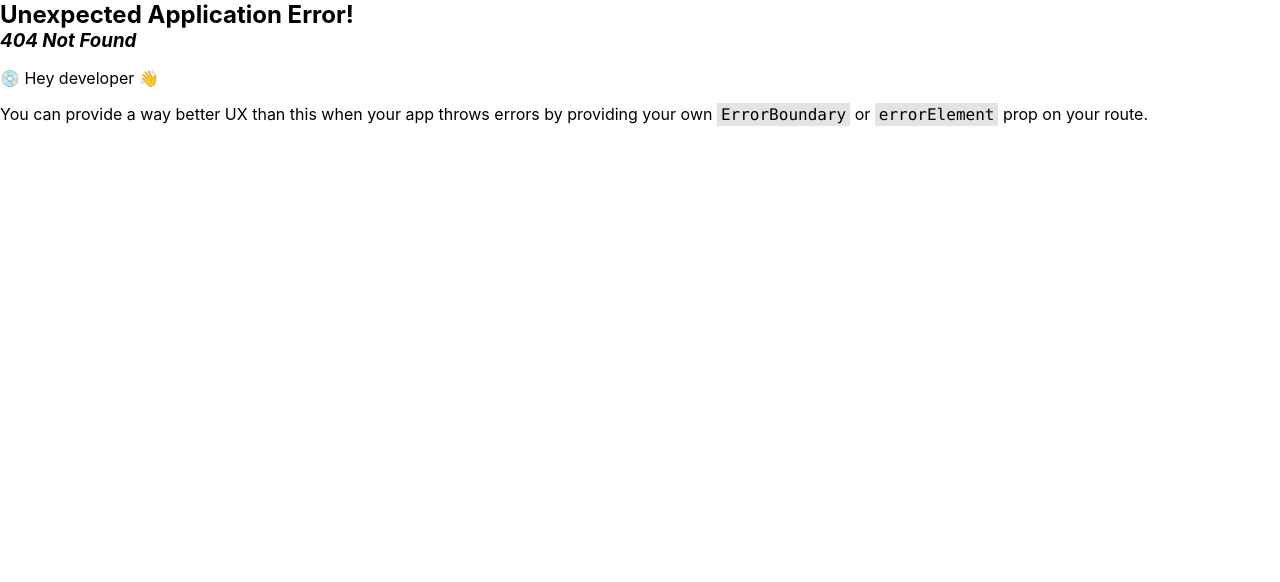
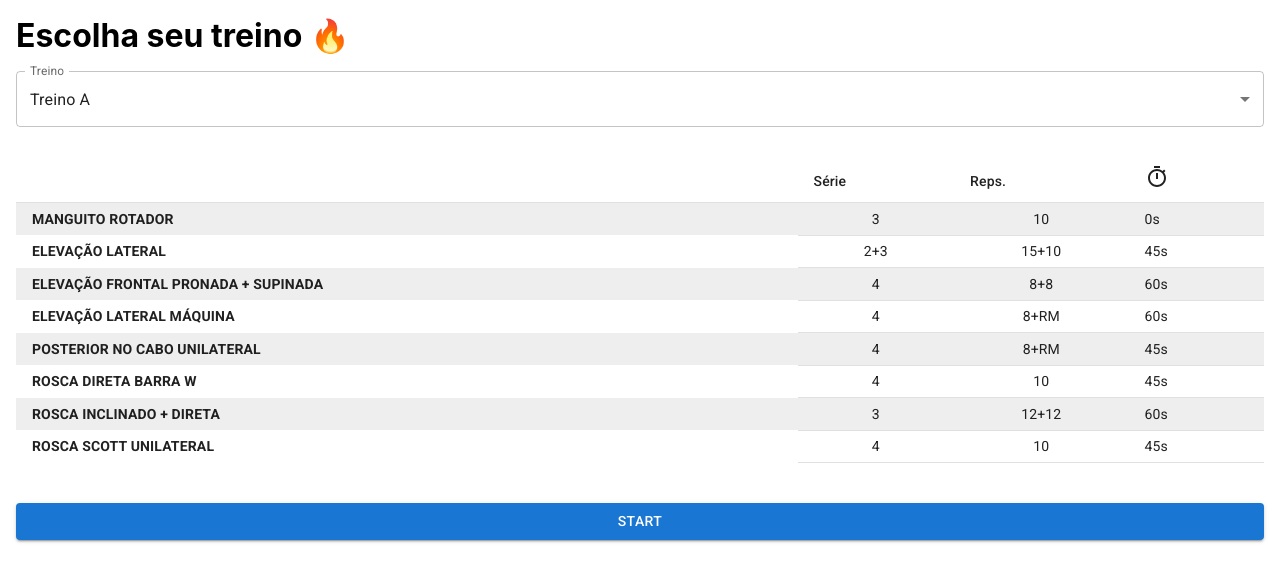
Before and after one commit to gudevitti/gym-partner, a React app: page /home in a window 1280 px wide. Before the commit this address had no page. Shown: the top 582 px of the page. Built offline with nearby package versions, Linux system fonts and the light colour scheme; the HTML template or start-up script is replaced by a standard one; a web font is replaced by a local one.

Commit message:
Implementeing PrivateRoutes and useAuthentication hook

```diff
--- a/src/App.tsx
+++ b/src/App.tsx
@@ -1,18 +1,24 @@
 import { Box } from "@mui/material";
-import { Link, Outlet } from "react-router-dom";
 import "./App.css";
+import { BrowserRouter as Router, Route, Routes, Navigate } from "react-router-dom";
+import PrivateRoutes from "./auth/PrivateRoutes/PrivateRoutes";
+import LoginPage from "./pages/LoginPage/LoginPage";
+import TrainingPage from "./pages/Training/Training.page";
 
 function App() {
+
   return (
     <Box p={2}>
-      <Box pb={2}>
-        <nav>
-          <Link to="/">Training</Link>
-          <Link to="/workouts">Workouts</Link>
-          <Link to="/statistics">Statistics</Link>
-        </nav>
-      </Box>
-      <Outlet />
+      <Router>
+        <Routes>
+          <Route element={<PrivateRoutes/>}>
+            <Route element={<TrainingPage/>} path="/home" />
+            <Route element={<Navigate to="/home" />} path="*" />
+          </Route>
+          <Route element={<LoginPage/>} path="/login" />
+          <Route element={<Navigate to="/login" />} path="*" />
+        </Routes>
+      </Router>
     </Box>
   );
 }
--- a/src/Router.tsx
+++ /dev/null
@@ -1,50 +0,0 @@
-import { RouterProvider, createBrowserRouter } from "react-router-dom";
-import App from "./App";
-import TrainingPage from "./pages/Training/Training.page";
-import WorkoutTrackingPage from "./pages/WorkoutTracking/WorkoutTracking.page";
-
-const Router = () => {
-  const router = createBrowserRouter([
-    {
-      path: "/",
-      element: <App />,
-      children: [
-        /*
-         Training page:
-          - Main training dashboard
-            - Workout of the day
-          - Workout session tracker
-          - Workout journal
-          - Exercise log
-      */
-        {
-          path: "/",
-          element: <TrainingPage />,
-        },
-        {
-          path: "/workout-tracking",
-          element: <WorkoutTrackingPage />,
-        },
-        /*
-        Workout and exercise editing page:
-          - Edit Workouts
-          - Customzie Exercises
-          - Create Training plan
-      */
-        { path: "/workouts", element: <div>Workouts</div> },
-        /*
-        Statistics page:
-          - Workout history
-          - Performance analytics
-          - Progress tracker
-          - Fitness stats
-      */
-        { path: "/statistics", element: <div>Statistics</div> },
-      ],
-    },
-  ]);
-
-  return <RouterProvider router={router} />;
-};
-
-export default Router;
--- /dev/null
+++ b/src/auth/PrivateRoutes/PrivateRoutes.tsx
@@ -0,0 +1,10 @@
+import { Navigate, Outlet } from "react-router-dom";
+import useAuthentication from "../../hooks/useAuthentication/useAuthentication";
+
+
+const PrivateRoutes = () => {
+    const {isAuthenticated} = useAuthentication();
+    return isAuthenticated ? <Outlet/> : <Navigate to="/login" />
+}
+
+export default PrivateRoutes;
--- /dev/null
+++ b/src/auth/auth.d.ts
@@ -0,0 +1,3 @@
+export type AuthObject = {
+    token?: string;
+}
--- /dev/null
+++ b/src/hooks/useAuthentication/useAuthentication.ts
@@ -0,0 +1,24 @@
+import { AuthObject } from "../../auth/auth";
+
+const AUTH_STORAGE_KEY = 'auth';
+
+const useAuthentication = () =>{
+    const authMock = {token: 'asdasd'};
+
+
+    function setAuth(auth: AuthObject){
+        window.localStorage.setItem(AUTH_STORAGE_KEY, JSON.stringify(auth))
+    }
+
+    function getAuth():AuthObject{
+        const auth = window.localStorage.getItem(AUTH_STORAGE_KEY);
+        return auth ? JSON.parse(auth) : null;
+    }
+
+    setAuth(authMock);
+    const isAuthenticated = !!getAuth().token;
+
+    return {isAuthenticated: isAuthenticated, setAuth, getAuth};
+}
+
+export default useAuthentication;
--- a/src/index.tsx
+++ b/src/index.tsx
@@ -1,15 +1,15 @@
 import ReactDOM from "react-dom/client";
 import "./index.css";
 import reportWebVitals from "./reportWebVitals";
-import Router from "./Router";
 import "@fontsource/roboto/300.css";
 import "@fontsource/roboto/400.css";
 import "@fontsource/roboto/500.css";
 import "@fontsource/roboto/700.css";
+import App from "./App";
 
 const root = ReactDOM.createRoot(
   document.getElementById("root") as HTMLElement
 );
-root.render(<Router />);
+root.render(<App />);
 
 reportWebVitals();
--- a/src/mocks/workouts/workoutsMock.ts
+++ b/src/mocks/workouts/workoutsMock.ts
@@ -68,7 +68,7 @@ const treinoA: Workout = {
       reps: "12+12",
     },
     {
-      id: 7,
+      id: 8,
       name: "Rosca scott unilateral",
       restTime: 45,
       weight: "1",
--- /dev/null
+++ b/src/pages/LoginPage/LoginPage.tsx
@@ -0,0 +1,18 @@
+import { Navigate } from "react-router-dom";
+import { Box } from "@mui/material";
+import useAuthentication from "../../hooks/useAuthentication/useAuthentication";
+
+
+const LoginPage = () => {
+    const {isAuthenticated} = useAuthentication();
+
+
+    if (isAuthenticated) {
+        return <Navigate to="/home" />
+    }
+    return <Box>
+        Login Page
+    </Box>
+}
+
+export default LoginPage;
--- a/src/pages/Training/Training.page.tsx
+++ b/src/pages/Training/Training.page.tsx
@@ -6,6 +6,7 @@ import {
   TableBody,
   TableCell,
   TableHead,
+  TableRow,
 } from "@mui/material";
 import FormControl from "@mui/material/FormControl";
 import InputLabel from "@mui/material/InputLabel";
@@ -16,15 +17,6 @@ import { useNavigate } from "react-router";
 import workoutsMock from "../../mocks/workouts/workoutsMock";
 import { Workout } from "./Training";
 import ExerciseDisplay from "./components/ExerciseDisplay";
-
-/*
-Training page:
-    - Main training dashboard
-    - Workout of the day
-    - Workout session tracker
-    - Workout journal
-    - Exercise log
-*/
 
 const TrainingPage = () => {
   const workouts: Workout[] = workoutsMock;
@@ -68,13 +60,15 @@ const TrainingPage = () => {
       <Box mt={2} mb={3}>
         <Table size="small">
           <TableHead>
+            <TableRow>
               <TableCell></TableCell>
               <TableCell>Série</TableCell>
               <TableCell>Reps.</TableCell>
               <TableCell>
                 <TimerOutlined />
               </TableCell>
-            <TableCell>Carga</TableCell>
+              {/* <TableCell>Carga</TableCell> */}
+            </TableRow>
           </TableHead>
           <TableBody>
             {/* display list of exercises */}
--- a/src/pages/Training/components/ExerciseDisplay.tsx
+++ b/src/pages/Training/components/ExerciseDisplay.tsx
@@ -19,12 +19,12 @@ const ExerciseDisplay = ({ exercise, index }: ExerciseDisplayProps) => {
         <TableCell align="center">{exercise.series}</TableCell>
         <TableCell align="center">{exercise.reps}</TableCell>
         <TableCell>{exercise.restTime}s</TableCell>
-        <TableCell style={{ whiteSpace: "nowrap" }}>
+        {/* <TableCell style={{ whiteSpace: "nowrap" }}>
           {`
         ${exercise.weight}
         ${exercise.weightUnit}
         `}
-        </TableCell>
+        </TableCell> */}
       </TableRow>
     </>
   );
```
Lines whose indentation alone changed are shown as unchanged.
